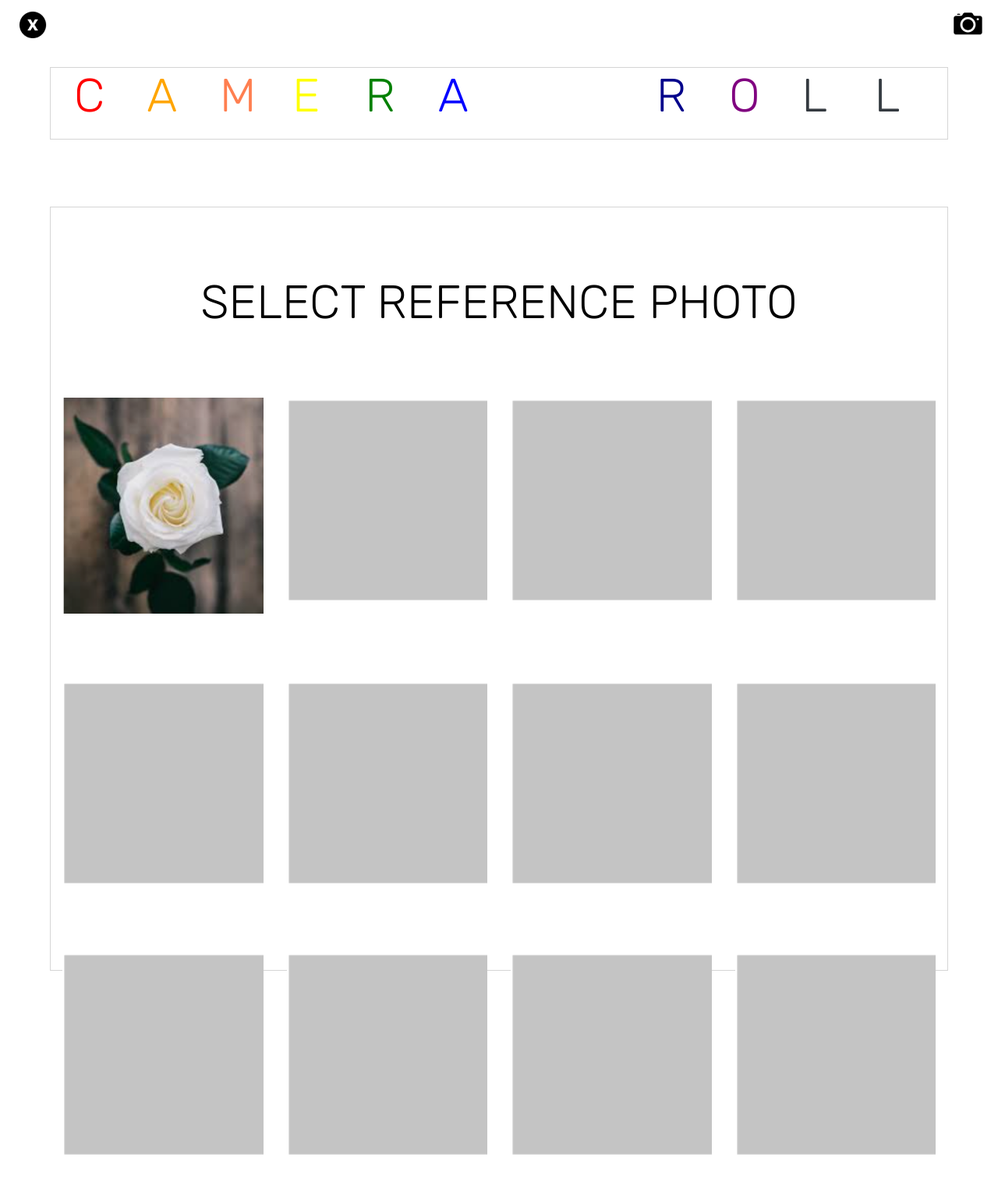
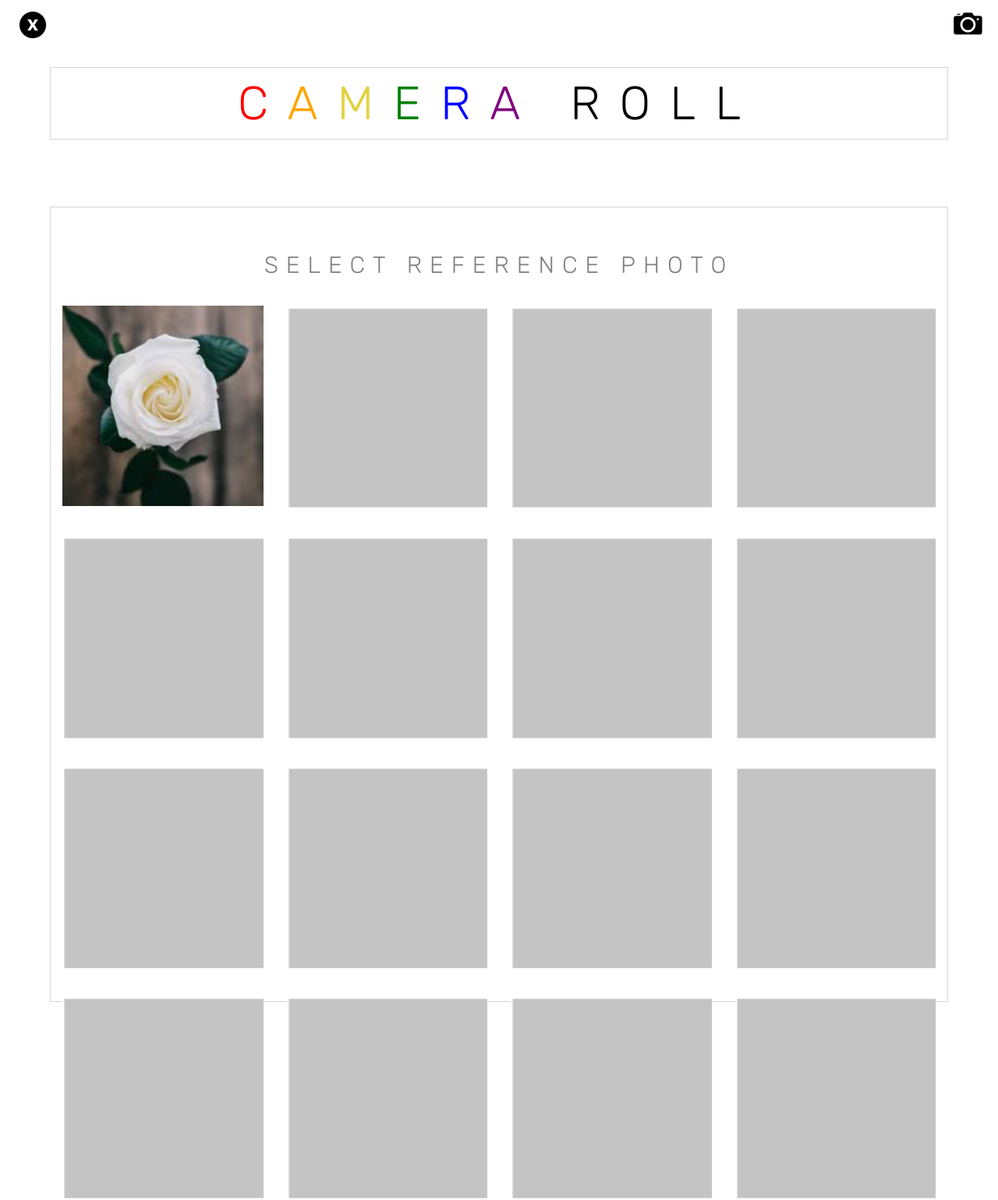
Before and after one commit to cs160-summer-2021/p3-starter-code-awpierce, a Django app: page /coloring/reference/ in a window 1280 px wide. Shown: the whole page at 78% size. Before the commit the page ends 1481 px from the top, so only its background shows below. Run offline with Django 3.2, Linux system fonts and the light colour scheme; some libraries are stand-ins or nearby versions.

Commit message:
more edits

```diff
--- a/coloring/static/coloring/css/style.css
+++ b/coloring/static/coloring/css/style.css
@@ -30,6 +30,7 @@ h3 {
 
 
 .fa-cog{text-shadow:-4px 4px 2px rgba(0, 0, 0, 0.25)}
+
 
 #rectangle {
     margin: auto;
@@ -136,6 +137,18 @@ h3 {
     box-sizing: border-box;
 }
 
+#acc-rectangle3 {
+    margin: auto;
+    width: 90%;
+    height: 1020px;
+    left: 41px;
+    top: 200.4px;
+
+    background: #FFFFFF;
+    border: 1.64103px solid #D5D5D5;
+    box-sizing: border-box;
+}
+
 #acc-inner1 {
     margin: auto;
     width: 80%;
--- a/coloring/templates/coloring/reference.html
+++ b/coloring/templates/coloring/reference.html
@@ -27,42 +27,41 @@
 	<p></p>
 	<div class="container-fluid" id="acc-rectangle1">
         <div class="row" style = "height:100%; margin:auto">
-            <h1 class="col col-md-1" style="color:red">C</h1>
-			<h1 class="col col-md-1" style="color:orange">A</h1>
-			<h1 class="col col-md-1" style="color:coral">M</h1>
-			<h1 class="col col-md-1" style="color:yellow">E</h1>
-			<h1 class="col col-md-1" style="color:green">R</h1>
-			<h1 class="col col-md-1" style="color:blue">A</h1>
-            <div class="col col-md-2">&nbsp;</div>
-			<h1 class="col col-md-1" style="color:darkblue">R</h1>
-			<h1 class="col col-md-1" style="color:purple">O</h1>
-			<h1 class="col col-md-1 text-dark">L</h1>
-			<h1 class="col col-md-1 text-dark">L</h1>
+            <h1 style="margin:auto; letter-spacing: 25px">
+                <span style="color:red">C</span><span style="color:orange">A</span><span style="color:rgb(226, 210, 64)">M</span><span style="color:green">E</span><span style="color:blue">R</span><span style="color:purple">A</span>
+                <span style="color:black">ROLL</span>
+            </h1>
         </div>
     </div>
 
     <p></p>
-	<div class="container-fluid" id="acc-rectangle2">
-        <P></P>
-        <div class="row">
-        <h1 class="col-md-12" style="color:black; margin:auto" align="center">SELECT REFERENCE PHOTO</h1>
+	<div class="container-fluid" id="acc-rectangle3" >
+        <div class="row" style="margin-top: 5%">
+        <h2 class="col-md-12" style="color:grey; margin:auto; letter-spacing: 10px; font-size: 30px;" align="center">SELECT REFERENCE PHOTO</h2>
         </div>
-        <P></P>
-        <div class="row">
-        <img src="/static/coloring/images/white-rose.png" class="col-3 mr-auto" style="height:90%;" id="white-rose">
-        <img src="/static/coloring/images/greybox.png" class="col-3 mr-auto" style="height:90%;">
+
+        <div class="row" style="margin-top: 3%">
+            <img src="/static/coloring/images/white-rose.png" class="col-3 mr-auto img-container" style="height:90%;" id="white-rose">
+            <img src="/static/coloring/images/greybox.png" class="col-3 mr-auto" style="height:90%; width:20px">
             <img src="/static/coloring/images/greybox.png" class="col-3 mr-auto" style="height:90%;">
             <img src="/static/coloring/images/greybox.png" class="col-3 mr-auto" style="height:90%;">
         </div>
-        <p></p>
-        <div class="row">
+
+        <div class="row" style="margin-top: 3%">
             <img src="/static/coloring/images/greybox.png" class="col-3 mr-auto" style="height:90%;">
             <img src="/static/coloring/images/greybox.png" class="col-3 mr-auto" style="height:90%;">
             <img src="/static/coloring/images/greybox.png" class="col-3 mr-auto" style="height:90%;">
             <img src="/static/coloring/images/greybox.png" class="col-3 mr-auto" style="height:90%;">
         </div>
-        <p></p>
-        <div class="row">
+
+        <div class="row" style="margin-top: 3%">
+            <img src="/static/coloring/images/greybox.png" class="col-3 mr-auto" style="height:90%;">
+            <img src="/static/coloring/images/greybox.png" class="col-3 mr-auto" style="height:90%;">
+            <img src="/static/coloring/images/greybox.png" class="col-3 mr-auto" style="height:90%;">
+            <img src="/static/coloring/images/greybox.png" class="col-3 mr-auto" style="height:90%;">
+        </div>
+
+        <div class="row" style="margin-top: 3%">
             <img src="/static/coloring/images/greybox.png" class="col-3 mr-auto" style="height:90%;">
             <img src="/static/coloring/images/greybox.png" class="col-3 mr-auto" style="height:90%;">
             <img src="/static/coloring/images/greybox.png" class="col-3 mr-auto" style="height:90%;">
```
Also changed, not shown: coloring/static/coloring/images/white-rose.png, 5 other files. Lines whose indentation alone changed are shown as unchanged.
